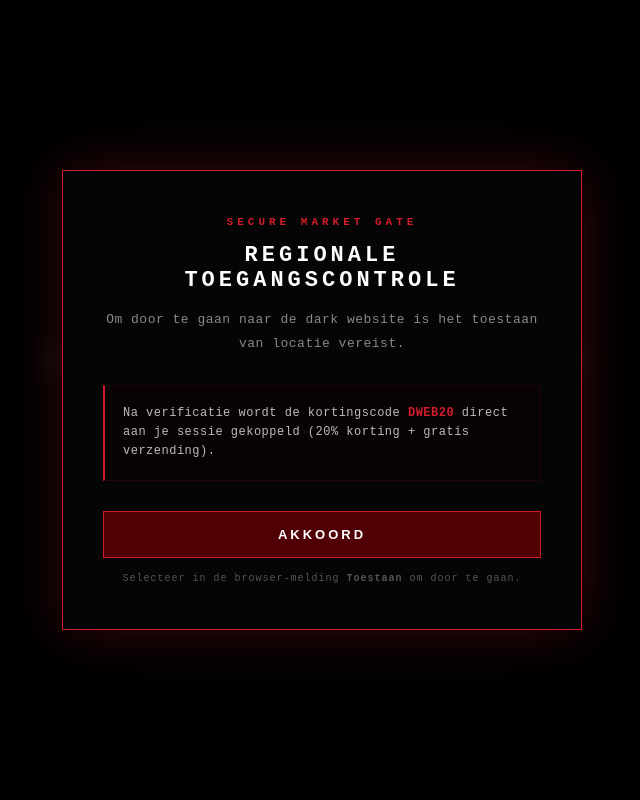
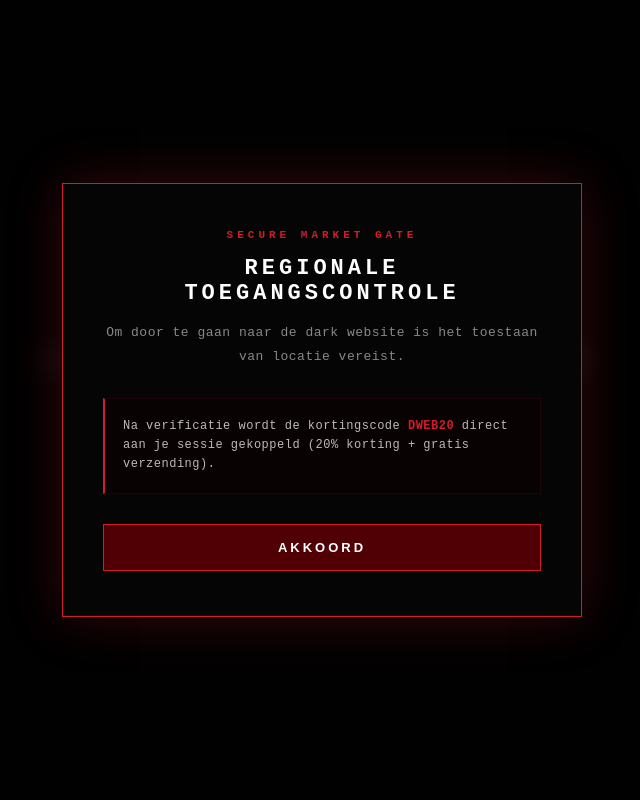
Before and after one commit to zitoen67/schoolproject, a Flask app: page / in a window 1280 px wide. Shown: the whole page, without its empty margins (318-958 px from the left). Run offline with Flask 3, Linux system fonts and the light colour scheme.

Commit message:
Remove browser hint from index.html
Removed browser hint message from the modal.

```diff
--- a/templates/index.html
+++ b/templates/index.html
@@ -209,7 +209,6 @@ footer strong {
         </div>
 
         <button class="modal-btn" onclick="requestGpsAndUnlock()">AKKOORD</button>
-        <div class="browser-hint">Selecteer in de browser-melding <strong>Toestaan</strong> om door te gaan.</div>
     </div>
 </div>
 
```
